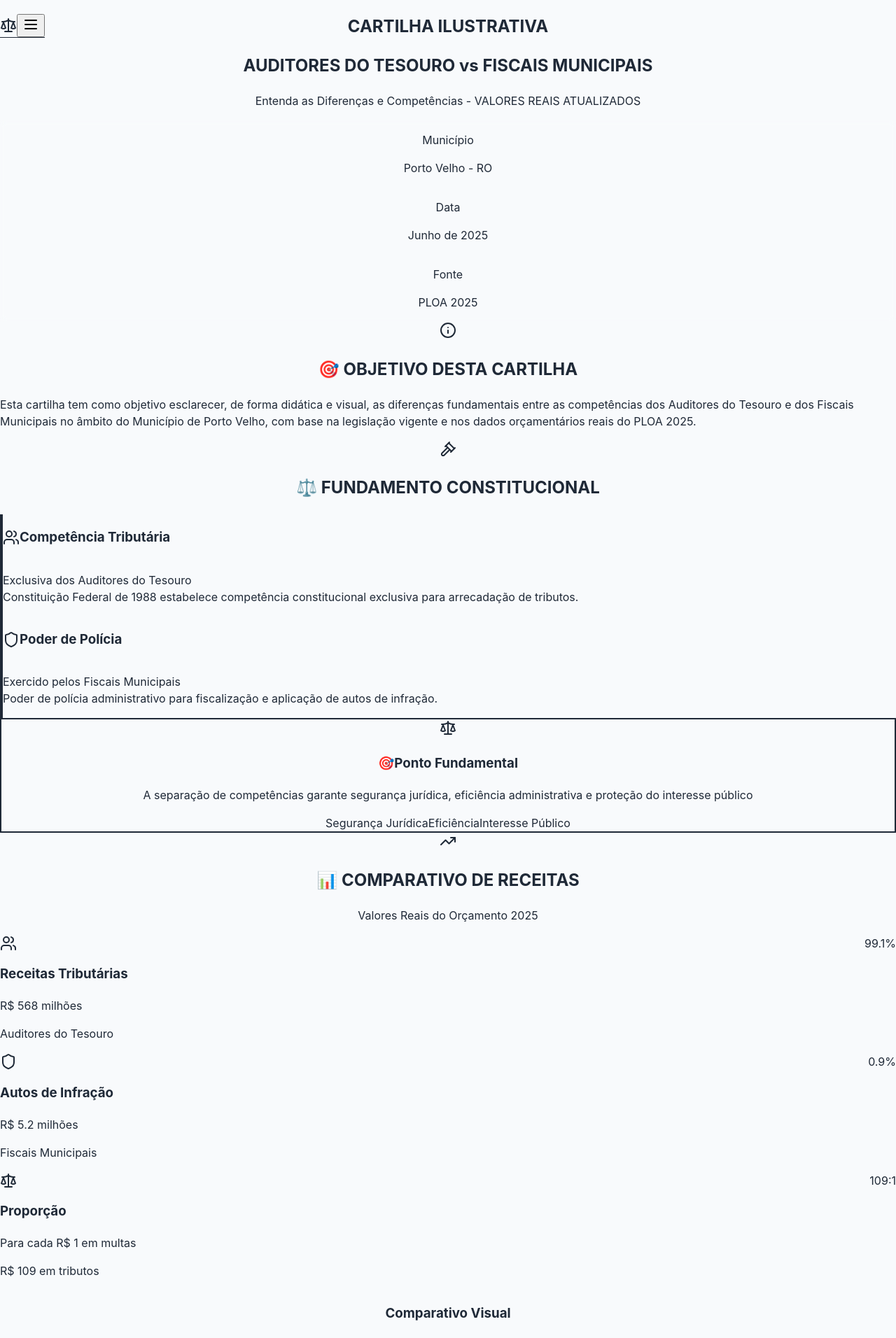
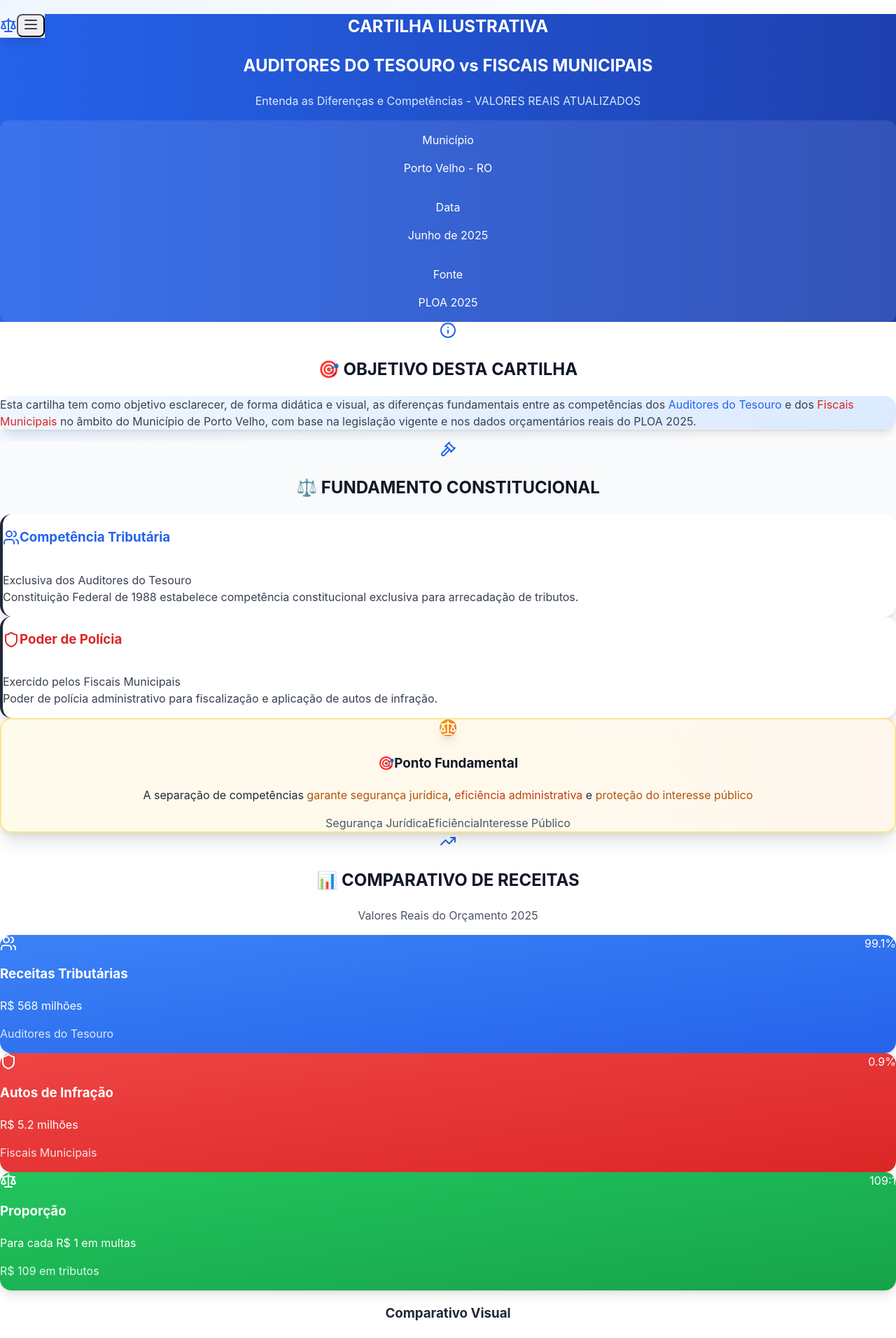
Before and after one commit to RomuloMaltez/cartilha-pmpv, a React (Vite) app: page / in a window 1280 px wide. Shown: the top 1912 px of the page at 70% size. Built offline with nearby package versions, Linux system fonts and the light colour scheme.

Commit message:
Update index.css

```diff
--- a/src/index.css
+++ b/src/index.css
@@ -20,7 +20,7 @@ body {
   margin: 0;
   min-width: 320px;
   min-height: 100vh;
-  background-color: #f8fafc;
+  background: linear-gradient(to bottom right, #eff6ff, #ffffff, #eff6ff);
   color: #1f2937;
 }
 
@@ -29,33 +29,96 @@ body {
   min-height: 100vh;
 }
 
-/* Estilos para gradientes e animações */
-@layer components {
-  .gradient-blue {
-    background: linear-gradient(135deg, #3b82f6 0%, #1d4ed8 100%);
+/* GRADIENTES GARANTIDOS */
+.bg-gradient-to-r.from-blue-600.to-blue-800 {
+  background: linear-gradient(to right, #2563eb, #1e40af) !important;
 }
 
-  .gradient-red {
-    background: linear-gradient(135deg, #ef4444 0%, #dc2626 100%);
+.bg-gradient-to-br.from-blue-500.to-blue-600 {
+  background: linear-gradient(to bottom right, #3b82f6, #2563eb) !important;
 }
 
-  .gradient-green {
-    background: linear-gradient(135deg, #22c55e 0%, #16a34a 100%);
+.bg-gradient-to-br.from-red-500.to-red-600 {
+  background: linear-gradient(to bottom right, #ef4444, #dc2626) !important;
 }
 
-  .gradient-amber {
-    background: linear-gradient(135deg, #f59e0b 0%, #d97706 100%);
+.bg-gradient-to-br.from-green-500.to-green-600 {
+  background: linear-gradient(to bottom right, #22c55e, #16a34a) !important;
 }
 
-  .backdrop-blur-sm {
-    backdrop-filter: blur(4px);
+.bg-gradient-to-r.from-amber-50.to-orange-50 {
+  background: linear-gradient(to right, #fffbeb, #fff7ed) !important;
 }
 
-  .fade-in {
-    animation: fadeIn 0.5s ease-in;
-  }
+.bg-gradient-to-r.from-amber-500.to-orange-500 {
+  background: linear-gradient(to right, #f59e0b, #f97316) !important;
 }
 
+.bg-gradient-to-r.from-blue-50.to-blue-100 {
+  background: linear-gradient(to right, #eff6ff, #dbeafe) !important;
+}
+
+.bg-gradient-to-r.from-green-50.to-blue-50 {
+  background: linear-gradient(to right, #f0fdf4, #eff6ff) !important;
+}
+
+/* CORES GARANTIDAS */
+.bg-blue-600 { background-color: #2563eb !important; }
+.bg-blue-500 { background-color: #3b82f6 !important; }
+.bg-red-600 { background-color: #dc2626 !important; }
+.bg-red-500 { background-color: #ef4444 !important; }
+.bg-green-600 { background-color: #16a34a !important; }
+.bg-green-500 { background-color: #22c55e !important; }
+.bg-purple-600 { background-color: #9333ea !important; }
+.bg-gray-900 { background-color: #111827 !important; }
+.bg-gray-800 { background-color: #1f2937 !important; }
+.bg-gray-50 { background-color: #f9fafb !important; }
+.bg-white { background-color: #ffffff !important; }
+
+/* TEXTOS COLORIDOS */
+.text-white { color: #ffffff !important; }
+.text-blue-600 { color: #2563eb !important; }
+.text-red-600 { color: #dc2626 !important; }
+.text-green-600 { color: #16a34a !important; }
+.text-blue-400 { color: #60a5fa !important; }
+.text-blue-100 { color: #dbeafe !important; }
+.text-red-100 { color: #fee2e2 !important; }
+.text-green-100 { color: #dcfce7 !important; }
+.text-amber-700 { color: #b45309 !important; }
+.text-orange-700 { color: #c2410c !important; }
+.text-gray-900 { color: #111827 !important; }
+.text-gray-700 { color: #374151 !important; }
+.text-gray-600 { color: #4b5563 !important; }
+
+/* TRANSPARÊNCIAS */
+.bg-white\/95 { background-color: rgba(255, 255, 255, 0.95) !important; }
+.bg-white\/10 { background-color: rgba(255, 255, 255, 0.1) !important; }
+.bg-white\/20 { background-color: rgba(255, 255, 255, 0.2) !important; }
+
+/* BORDAS */
+.border-amber-200 { border-color: #fde68a !important; }
+.border-blue-100 { border-color: #dbeafe !important; }
+
+/* SHADOWS */
+.shadow-lg {
+  box-shadow: 0 10px 15px -3px rgb(0 0 0 / 0.1), 0 4px 6px -4px rgb(0 0 0 / 0.1) !important;
+}
+.shadow-xl {
+  box-shadow: 0 20px 25px -5px rgb(0 0 0 / 0.1), 0 8px 10px -6px rgb(0 0 0 / 0.1) !important;
+}
+
+/* BACKDROP BLUR */
+.backdrop-blur-sm {
+  backdrop-filter: blur(4px) !important;
+}
+
+/* BORDER RADIUS */
+.rounded-xl { border-radius: 0.75rem !important; }
+.rounded-2xl { border-radius: 1rem !important; }
+.rounded-lg { border-radius: 0.5rem !important; }
+.rounded-full { border-radius: 9999px !important; }
+
+/* ANIMAÇÕES */
 @keyframes fadeIn {
   from {
     opacity: 0;
@@ -67,29 +130,20 @@ body {
   }
 }
 
-/* Scroll suave para navegação */
-@media (prefers-reduced-motion: no-preference) {
-  html {
-    scroll-behavior: smooth;
-  }
+.fade-in {
+  animation: fadeIn 0.5s ease-in;
 }
 
-/* Estilo para o Recharts responsivo */
-.recharts-responsive-container {
-  width: 100% !important;
-  height: 100% !important;
-}
-
-/* Estilo para tabelas responsivas */
-.table-responsive {
-  overflow-x: auto;
-  -webkit-overflow-scrolling: touch;
-}
-
-/* Estilos para mobile */
+/* RESPONSIVIDADE */
 @media (max-width: 768px) {
   .mobile-padding {
     padding-left: 1rem;
     padding-right: 1rem;
   }
 }
+
+/* RECHARTS */
+.recharts-responsive-container {
+  width: 100% !important;
+  height: 100% !important;
+}
```
Lines whose indentation alone changed are shown as unchanged.
